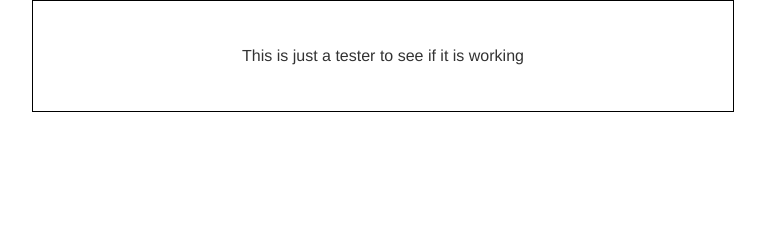
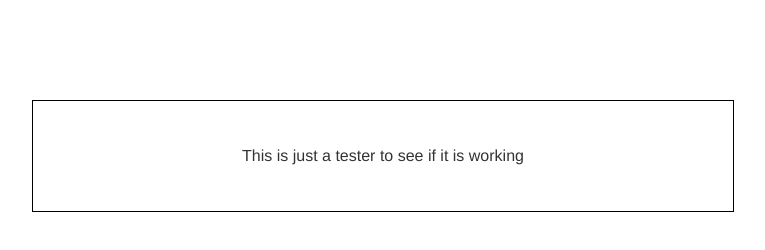
Before and after one commit to rosep4/first_website, a plain HTML site: page index.html in a window 1280 px wide. Shown: the whole page, without its empty margins (257-1022 px from the left). Drawn offline with Linux system fonts and the light colour scheme.

Commit message:
added style to css

```diff
--- a/style.css
+++ b/style.css
@@ -1,9 +1,8 @@
 body{
-  font-family:helvetica,
-  sans-serif;
+  font-family:helvetica,sans-serif;
   text-align:center;
   width:50%;
-  margin: 0 auto;
+  margin: 100px auto;
   padding:30px;
   border:1px solid black;
 }
```
